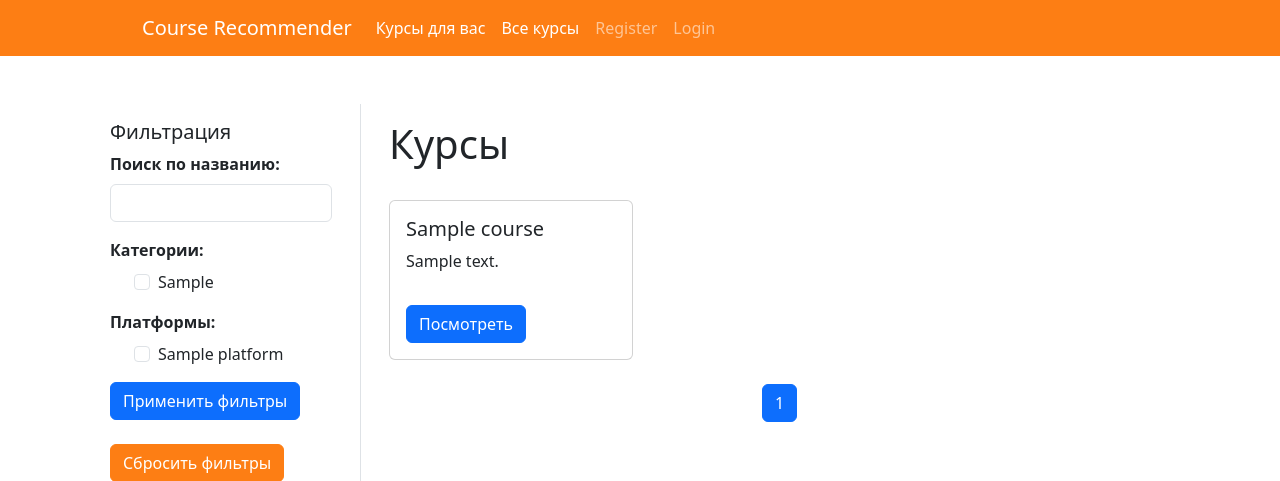
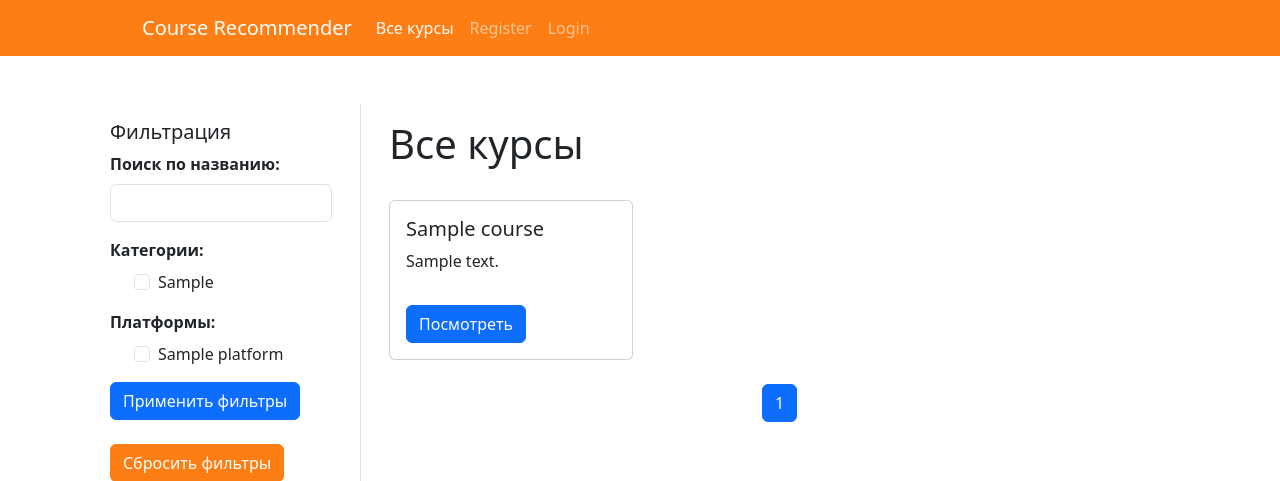
Before and after one commit to DianaBarmina/recsys, a Django app: page /all-courses/ in a window 1280 px wide. Shown: the top 481 px of the page. Run offline with Django 5.2, Linux system fonts and the light colour scheme; tables that the repository leaves empty hold one stand-in row (values such as "Sample post").

Commit message:
update courses title and navbar

```diff
--- a/course_recs/recs_api/templates/base.html
+++ b/course_recs/recs_api/templates/base.html
@@ -23,9 +23,11 @@
         </button>
         <div class="collapse navbar-collapse" id="navbarNavDropdown">
           <ul class="navbar-nav ">
-            <li class="nav-item">
-              <a class="nav-link active" aria-current="page" href="{% url 'home' %}">Курсы для вас</a>
-            </li>
+            {% if user.is_authenticated %}
+                <li class="nav-item">
+                  <a class="nav-link active" aria-current="page" href="{% url 'home' %}">Курсы для вас</a>
+                </li>
+            {% endif %}
             <li class="nav-item">
               <a class="nav-link active" aria-current="page" href="{% url 'all-courses' %}">Все курсы</a>
             </li>
--- a/course_recs/recs_api/templates/home2.html
+++ b/course_recs/recs_api/templates/home2.html
@@ -64,7 +64,11 @@
         <!-- Правая часть (Список курсов) -->
         <div class="col-9 p-3">
             <div class="container">
-                <h1>Курсы</h1>
+                {% if get_not_all %}
+                    <h1>Курсы для вас</h1>
+                {% else %}
+                    <h1>Все курсы</h1>
+                {% endif %}
                 <br/>
                 <div class="row">
                     {% for course in page_obj %}
```
